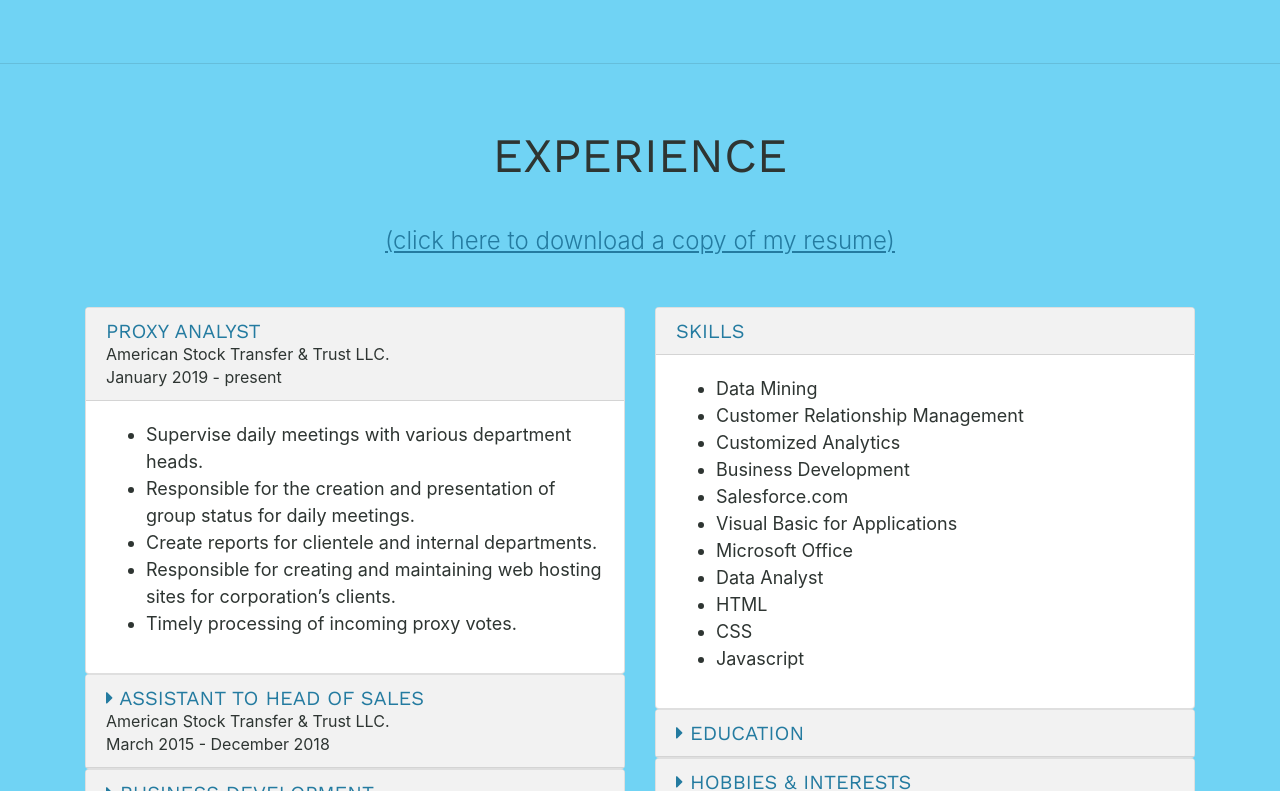
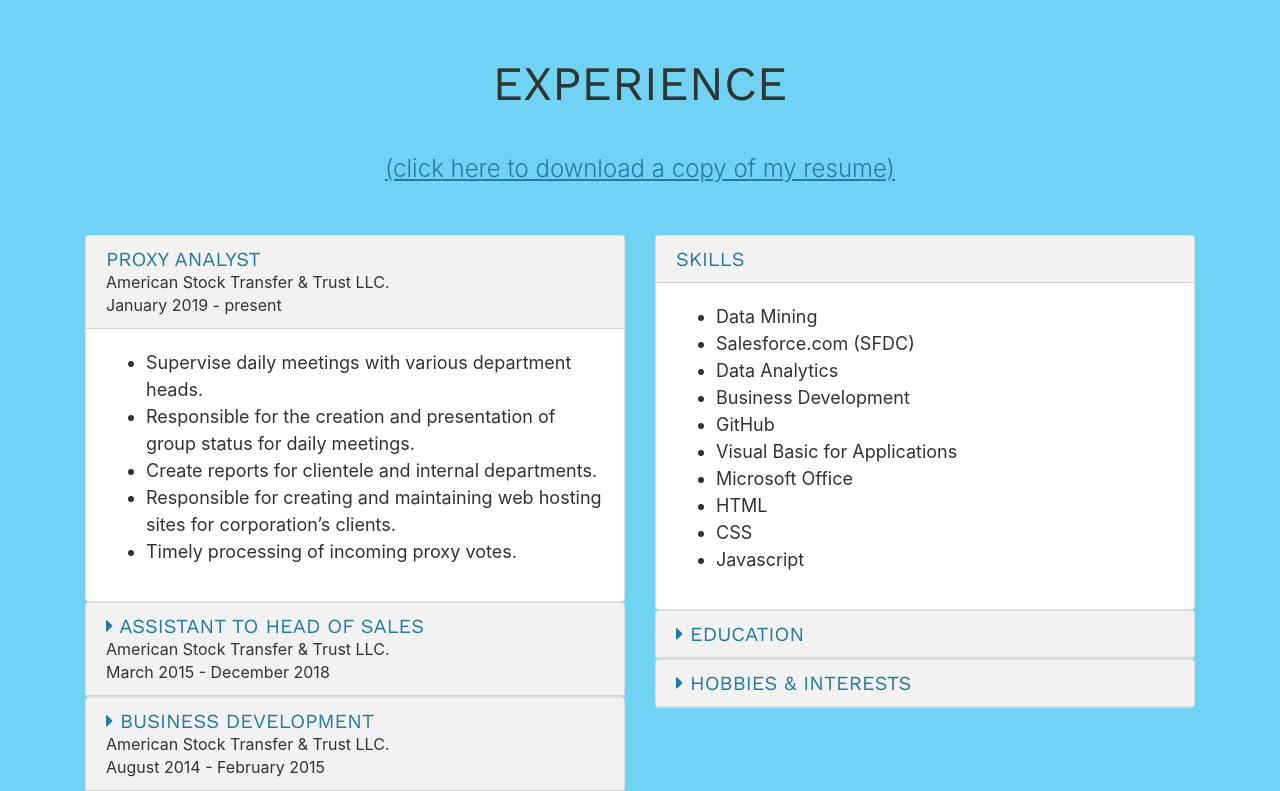
Before and after one commit to VincentGonza/vincents-personal-website, a plain HTML site: page index.html in a window 1280 px wide. Shown: the part 1340-2131 px from the top of the page. Drawn offline with nearby package versions, Linux system fonts and the light colour scheme.

Commit message:
Update index.html

```diff
--- a/index.html
+++ b/index.html
@@ -38,7 +38,9 @@
     <div class="row align-items-center  text-center">
       <div class="col">
         <ul class="list-inline headline-list">
-          <li class="list-inline-item"> Data Analyst <br> and <br> Sales Support Professional</li>
+          <!--The code below is to be used as subtext for under my name-->
+          <li class="list-inline-item"></li>
+          <!--The code above is to be used as subtext for under my name-->
         </ul>
       </div>
     </div>
@@ -114,7 +116,7 @@
     <!-- /.row -->
         <div class="row text-center">
       <div class="col-12">
-        <p class="lead"><a href="Web-Vincent_Gonzalez_Resume_11-8-2021v4.pdf" target="blank">(click here to download a copy of my resume)</a></p>
+        <p class="lead"><a href="Vincent_Gonzalez_Resume_11-8-2021_Webversion.pdf" target="blank">(click here to download a copy of my resume)</a></p>
       </div>
     </div>
     <!-- /.row -->
@@ -239,17 +241,15 @@
       <div class="card-block">
         <ul>
           <li>Data Mining</li>
-          <li>Customer Relationship Management</li>
-          <li>Customized Analytics</li>
+          <li>Salesforce.com (SFDC)</li>
+          <li>Data Analytics</li>
           <li>Business Development</li>
-          <li>Salesforce.com</li>
+          <li>GitHub</li>
           <li>Visual Basic for Applications</li>
           <li>Microsoft Office</li>
-          <li>Data Analyst</li>
           <li>HTML</li>
           <li>CSS</li>
           <li>Javascript</li>
-
         </ul>
       </div>
     </div>
```
